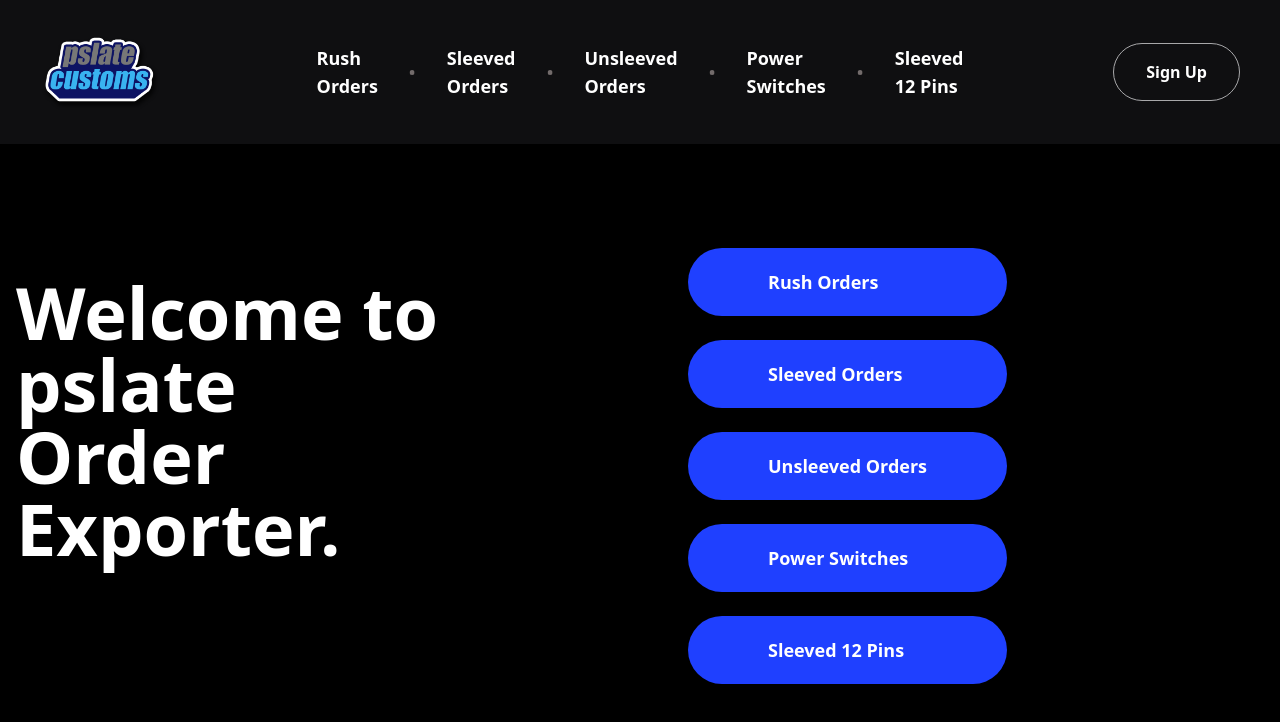
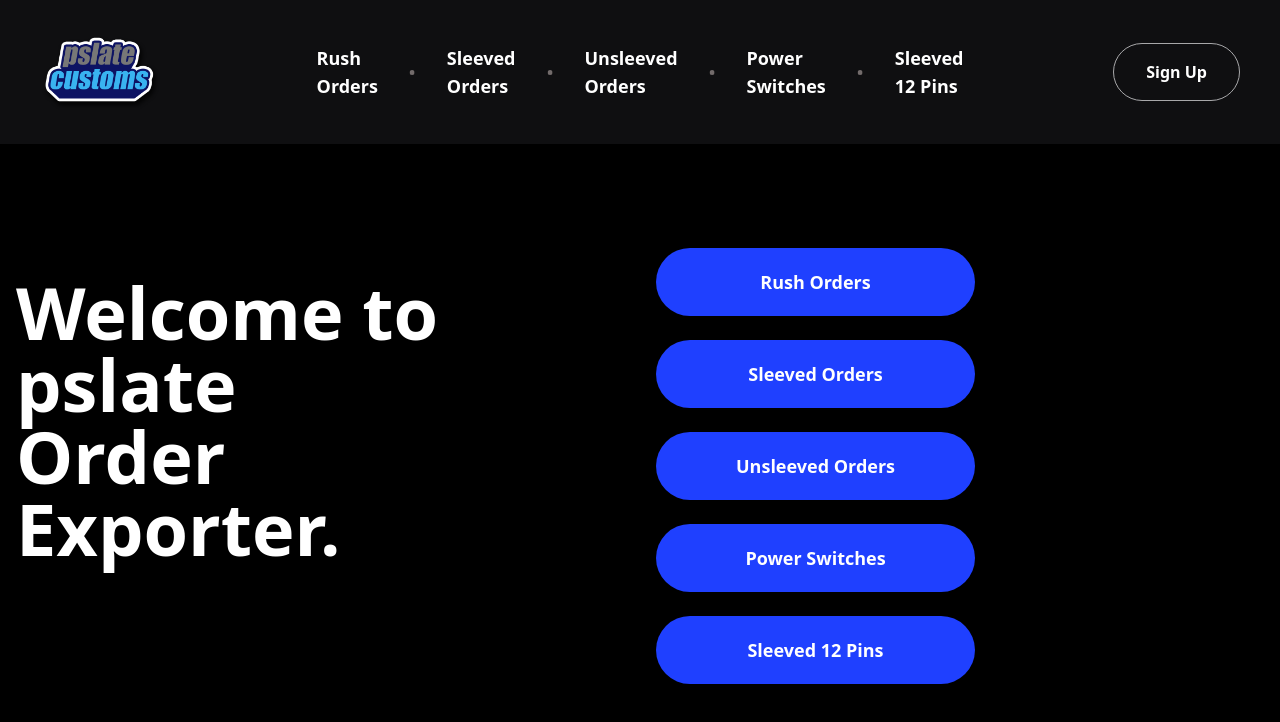
Before and after one commit to Phil-Slater/pslate-EXPORT, a React (Create React App) app in the folder client/: page / in a window 1280 px wide. Shown: the top 722 px of the page. Built offline with nearby package versions, Linux system fonts and the light colour scheme; no server answers.

Commit message:
style changes to home page

```diff
--- a/client/src/App.css
+++ b/client/src/App.css
@@ -6,7 +6,7 @@
   /* background-image: linear-gradient(to bottom right, black, #269bbb, purple); */
   /* background-image: radial-gradient(100% 100% at 100% 0, black 0, #6d0aa7 100%); */
   background: rgb(15,15,17);
-  background: linear-gradient(171deg, rgba(15,15,17,1) 0%, rgba(19,42,214,1) 79%, rgba(0,212,255,1) 100%);
+  background: linear-gradient(171deg, rgba(15,15,17,1) 0%, rgba(19,42,214,1) 79%, rgba(0,212,255,1) 100%);;
 }
 
 /* body, html {
--- a/client/src/App.js
+++ b/client/src/App.js
@@ -21,16 +21,16 @@
             <h2 className="max-w-lg lg:max-w-md 2xl:max-w-none mt-7 mb-12 mb:mb-20 text-6xl lg:text-7xl 2xl:text-9xl text-white font-bold font-heading">
               Welcome to pslate Order Exporter.</h2>
           </div>
-          <div className="flex flex-col px-20 mx-20 sm:-mx-8"><a
-            className="inline-block px-20 py-5 text-lg text-white font-bold bg-blue-500 mb-6 hover:bg-blue-600 rounded-full transition duration-200"
+          <div className="flex flex-col px-12 mx-20 sm:-mx-8"><a
+            className="inline-block px-20 py-5 text-lg text-white text-center font-bold bg-blue-500 mb-6 hover:bg-blue-600 rounded-full transition duration-200"
             href="#">Rush Orders</a>
-            <a className="inline-block px-20 py-5 text-lg text-white font-bold bg-blue-500 mb-6 hover:bg-blue-600 rounded-full transition duration-200"
+            <a className="inline-block px-20 py-5 text-lg text-white text-center font-bold bg-blue-500 mb-6 hover:bg-blue-600 rounded-full transition duration-200"
               href="#">Sleeved Orders</a>
-            <a className="inline-block px-20 py-5 text-lg text-white font-bold bg-blue-500 rounded-full mb-6 hover:bg-blue-600 hover:border-none  transition duration-200"
+            <a className="inline-block px-20 py-5 text-lg text-white text-center font-bold bg-blue-500 rounded-full mb-6 hover:bg-blue-600 hover:border-none  transition duration-200"
               href="#">Unsleeved Orders</a>
-            <a className="inline-block px-20 py-5 text-lg text-white font-bold bg-blue-500 mb-6 hover:bg-blue-600 rounded-full transition duration-200"
+            <a className="inline-block px-20 py-5 text-lg text-white text-center font-bold bg-blue-500 mb-6 hover:bg-blue-600 rounded-full transition duration-200"
               href="#">Power Switches</a>
-            <a className="inline-block px-20 py-5 text-lg text-white font-bold bg-blue-500 mb-6 hover:bg-blue-600 rounded-full transition duration-200"
+            <a className="inline-block px-20 py-5 text-lg text-white text-center font-bold bg-blue-500 mb-6 hover:bg-blue-600 rounded-full transition duration-200"
               href="#">Sleeved 12 Pins</a>
           </div>
 
--- a/client/src/components/Menu.js
+++ b/client/src/components/Menu.js
@@ -51,7 +51,7 @@
                         className="inline-block px-8 py-4 text-white font-bold border border-gray-200 hover:border-white rounded-full"
                         href="#">Sign Up</a></div>
                 </nav>
-                <div className="hidden navbar-menu fixed top-0 left-0 bottom-0 w-5/6 max-w-sm z-50">
+                <div className="hidden navbar-menu fixed top-0 left-0 bottom-52 w-5/6 max-w-sm z-50">
                     <div className="navbar-backdrop fixed inset-0 bg-gray-800 opacity-80"></div>
                     <nav className="relative flex flex-col py-8 h-full w-full bg-gray-600 overflow-y-auto">
                         <div className="flex items-center mb-16 pr-6">
```
Also changed, not shown: client/src/css/styles.css (+28 -0 lines).
